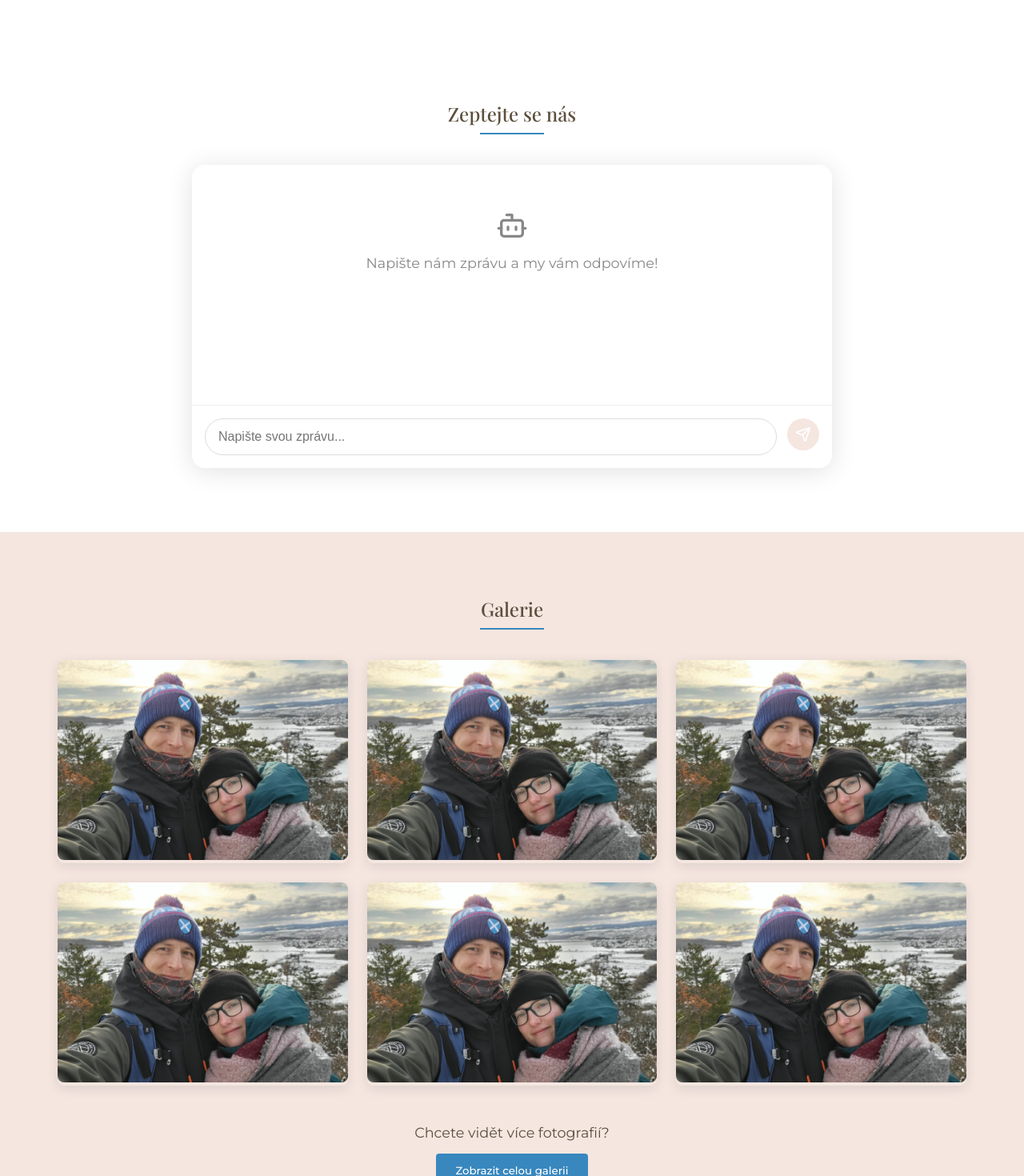
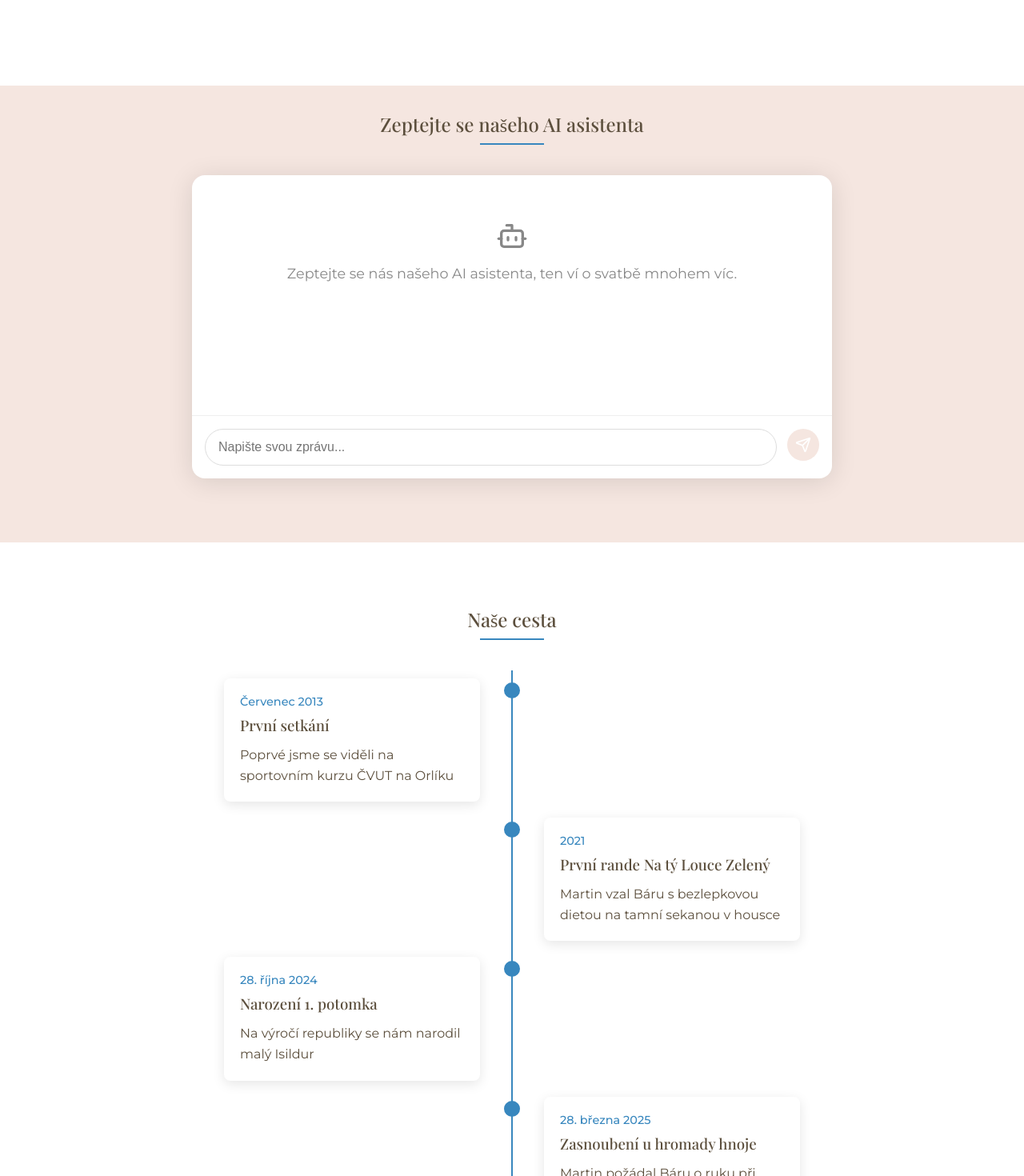
Before and after one commit to koldamartin/svatebni-web, a Next.js app: page / in a window 1280 px wide. Shown: the part 1160-2630 px from the top of the page at 80% size. Built offline with nearby package versions, Linux system fonts and the light colour scheme.

Commit message:
Remove Gallery component and add RSVP button to navbar with styling updates

```diff
--- a/components/ChatBot.js
+++ b/components/ChatBot.js
@@ -42,14 +42,14 @@ export default function ChatBot() {
   return (
     <section id="chatbot" className="section chatbot">
       <div className="container">
-        <h2 className="section-title">Zeptejte se nás</h2>
+        <h2 className="section-title">Zeptejte se našeho AI asistenta</h2>
 
         <div className="chatbot-container">
           <div className="chat-messages">
             {chatHistory.length === 0 ? (
               <div className="empty-chat">
                 <Bot size={40} />
-                <p>Napište nám zprávu a my vám odpovíme!</p>
+                <p>Zeptejte se nás našeho AI asistenta, ten ví o svatbě mnohem víc.</p>
               </div>
             ) : (
               chatHistory.map((chat, index) => (
@@ -215,6 +215,12 @@ export default function ChatBot() {
           }
         }
       `}</style>
-    </section>
+
+    <style jsx>{`
+      .chatbot {
+        background-color: var(--primary-color);
+      }
+    `}</style>
+  </section>
   );
 }
--- a/components/Footer.js
+++ b/components/Footer.js
@@ -17,7 +17,7 @@ export default function Footer() {
             <ul>
               <li><Link href="/" legacyBehavior>Domů</Link></li>
               <li><Link href="/#svatebni-informace" legacyBehavior>Svatební informace</Link></li>
-              <li><Link href="/#gallery" legacyBehavior>Galerie</Link></li>
+
               <li><Link href="/#timeline" legacyBehavior>Časová osa</Link></li>
               <li><Link href="/#memories" legacyBehavior>Vzpomínky</Link></li>
             </ul>
--- a/components/Gallery.js
+++ b/components/Gallery.js
@@ -1,79 +0,0 @@
-import Image from 'next/image';
-
-export default function Gallery() {
-  // In a real application, this would come from a database or API
-  // For now, we'll use the single image we have multiple times
-  const images = Array(6).fill('/pictures/20231126_141728.jpg');
-
-  return (
-    <section id="gallery" className="section gallery">
-      <div className="container">
-        <h2 className="section-title">Galerie</h2>
-
-        <div className="gallery-grid">
-          {images.map((src, index) => (
-            <div key={index} className="gallery-item">
-              <Image
-                src={src}
-                alt={`Svatební fotografie ${index + 1}`}
-                width={400}
-                height={300}
-                className="gallery-image"
-              />
-            </div>
-          ))}
-        </div>
-
-        <div className="gallery-cta">
-          <p>Chcete vidět více fotografií?</p>
-          <button className="btn">Zobrazit celou galerii</button>
-        </div>
-      </div>
-
-      <style jsx>{`
-        .gallery {
-          background-color: var(--primary-color);
-        }
-
-        .gallery-grid {
-          display: grid;
-          grid-template-columns: repeat(3, 1fr);
-          gap: 1.5rem;
-          margin-bottom: 3rem;
-        }
-
-        .gallery-item {
-          border-radius: 8px;
-          overflow: hidden;
-          box-shadow: 0 4px 15px rgba(0, 0, 0, 0.1);
-          transition: transform 0.3s ease;
-        }
-
-        .gallery-item:hover {
-          transform: translateY(-5px);
-        }
-
-        .gallery-cta {
-          text-align: center;
-        }
-
-        .gallery-cta p {
-          margin-bottom: 1rem;
-          font-size: 1.1rem;
-        }
-
-        @media (max-width: 768px) {
-          .gallery-grid {
-            grid-template-columns: repeat(2, 1fr);
-          }
-        }
-
-        @media (max-width: 480px) {
-          .gallery-grid {
-            grid-template-columns: 1fr;
-          }
-        }
-      `}</style>
-    </section>
-  );
-}
--- a/components/Navbar.js
+++ b/components/Navbar.js
@@ -24,9 +24,7 @@ export default function Navbar() {
           <li>
             <Link href="/#svatebni-informace" className="navbar-link" legacyBehavior>Svatební informace</Link>
           </li>
-          <li>
-            <Link href="/#gallery" className="navbar-link" legacyBehavior>Galerie</Link>
-          </li>
+
           <li>
             <Link href="/#timeline" className="navbar-link" legacyBehavior>Naše cesta</Link>
           </li>
@@ -34,6 +32,12 @@ export default function Navbar() {
             <Link href="/#misto-svatby" className="navbar-link" legacyBehavior>Místo svatby</Link>
           </li>
         </ul>
+
+        <Link href="/rsvp" legacyBehavior>
+          <button className="navbar-confirm-button">
+            Potvrdit účast
+          </button>
+        </Link>
       </div>
       <style jsx>{`
         .navbar {
@@ -100,6 +104,24 @@ export default function Navbar() {
           border-radius: 3px;
         }
 
+        .navbar-confirm-button {
+          background-color: #3b82f6;
+          color: white;
+          border: none;
+          padding: 0.5rem 1.5rem;
+          border-radius: 9999px;
+          font-weight: 500;
+          cursor: pointer;
+          transition: background-color 0.3s ease;
+          text-transform: uppercase;
+          letter-spacing: 0.5px;
+          font-size: 0.9rem;
+        }
+
+        .navbar-confirm-button:hover {
+          background-color: #2563eb;
+        }
+
         @media (max-width: 768px) {
           .navbar-toggle {
             display: flex;
@@ -126,6 +148,11 @@ export default function Navbar() {
             display: block;
             width: 100%;
           }
+
+          .navbar-confirm-button {
+            margin: 1rem 2rem;
+            width: calc(100% - 4rem);
+          }
         }
       `}</style>
     </nav>
--- a/components/Timeline.js
+++ b/components/Timeline.js
@@ -18,7 +18,7 @@ export default function Timeline() {
     {
       date: '28. března 2025',
       title: 'Zasnoubení u hromady hnoje',
-      description: 'Martin požádal báru o ruku při západu slunce u hromady hnoje a ani nepočkal jestli Bára řekne ano.'
+      description: 'Martin požádal Báru o ruku při západu slunce u hromady hnoje a ani nepočkal jestli Bára řekne ano.'
     },
     {
       date: '4. října 2025',
--- a/pages/_app.js
+++ b/pages/_app.js
@@ -5,8 +5,8 @@ export default function MyApp({ Component, pageProps }) {
   return (
     <>
       <Head>
-        <title>Náš svatební deník</title>
-        <meta name="description" content="Svatební deník s našimi vzpomínkami" />
+        <title>Svatba Báry a Martina</title>
+        <meta name="description" content="Svatba Báry a Martina" />
         <meta name="viewport" content="width=device-width, initial-scale=1" />
         <link rel="icon" href="/favicon.ico" />
         <link rel="preconnect" href="https://fonts.googleapis.com" />
--- a/pages/index.js
+++ b/pages/index.js
@@ -2,7 +2,7 @@ import Navbar from '../components/Navbar';
 import Hero from '../components/Hero';
 import SvatebníInformace from '../components/OurStory';
 import ChatBot from '../components/ChatBot';
-import Gallery from '../components/Gallery';
+
 import Timeline from '../components/Timeline';
 import WeddingVenue from '../components/WeddingVenue';
 import Footer from '../components/Footer';
@@ -15,7 +15,7 @@ export default function Home() {
         <Hero />
         <SvatebníInformace />
         <ChatBot />
-        <Gallery />
+
         <Timeline />
         <WeddingVenue />
       </main>
--- a/styles/globals.css
+++ b/styles/globals.css
@@ -125,17 +125,7 @@ h1, h2, h3, h4, h5 {
   box-shadow: 0 5px 15px rgba(0, 0, 0, 0.1);
 }
 
-.gallery-image {
-  width: 100%;
-  height: 250px;
-  object-fit: cover;
-  border-radius: 8px;
-  transition: transform 0.3s ease;
-}
 
-.gallery-image:hover {
-  transform: scale(1.03);
-}
 
 .timeline {
   position: relative;
```
